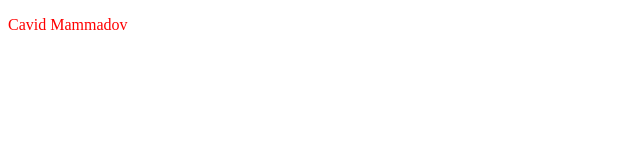
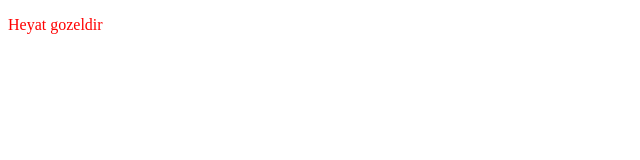
Before and after one commit to Djava17179494/group-online, a plain HTML site: page index.html in a window 1280 px wide. Shown: the full height of the page, 0-640 px from the left. Drawn offline with Linux system fonts and the light colour scheme.

Commit message:
some changes

```diff
--- a/index.html
+++ b/index.html
@@ -7,6 +7,6 @@
     <link rel="stylesheet" href="./style.css">
 </head>
 <body>
-    <p>Cavid Mammadov</p>
+    <p>Heyat gozeldir</p>
 </body>
 </html>
```
